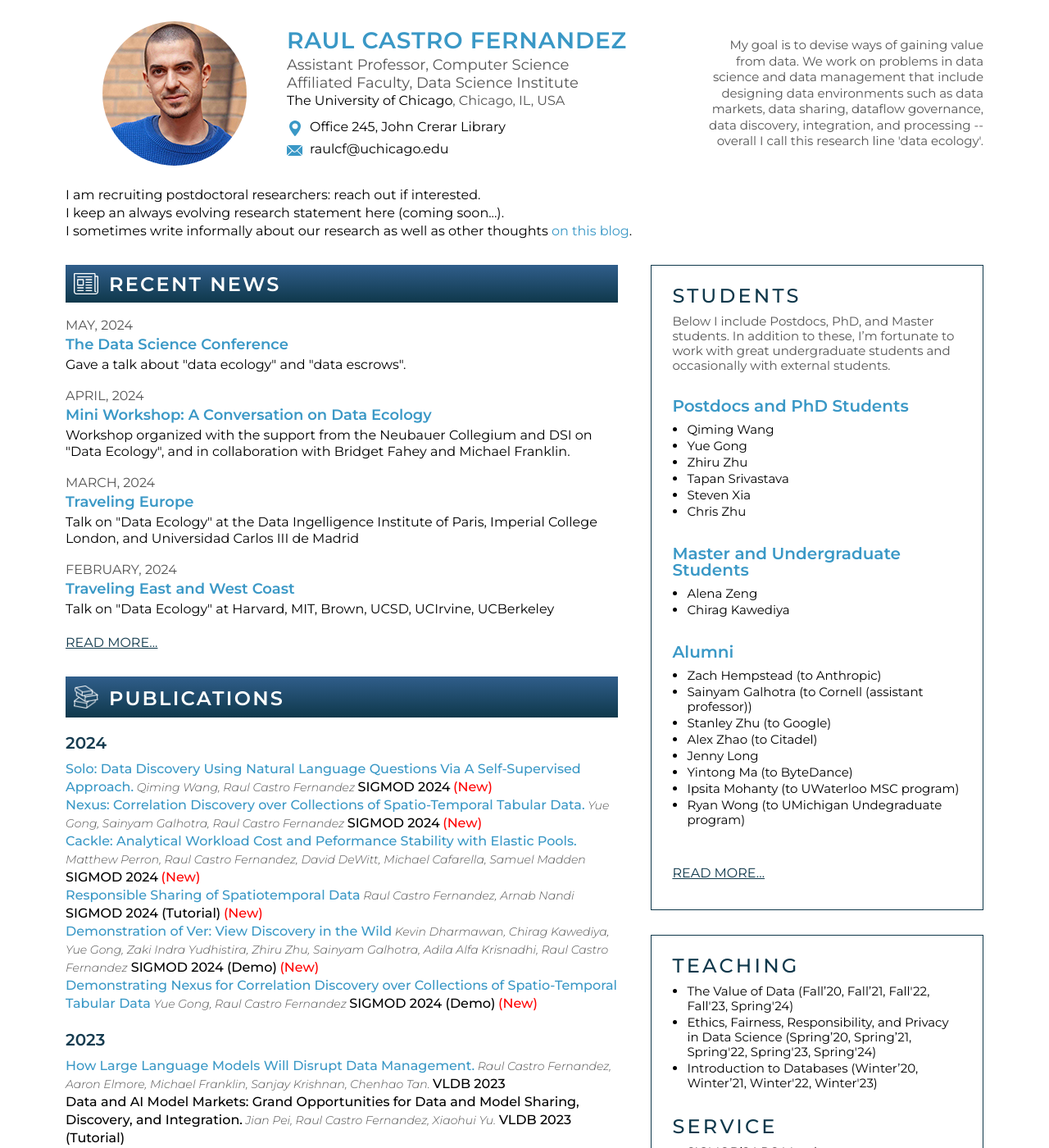
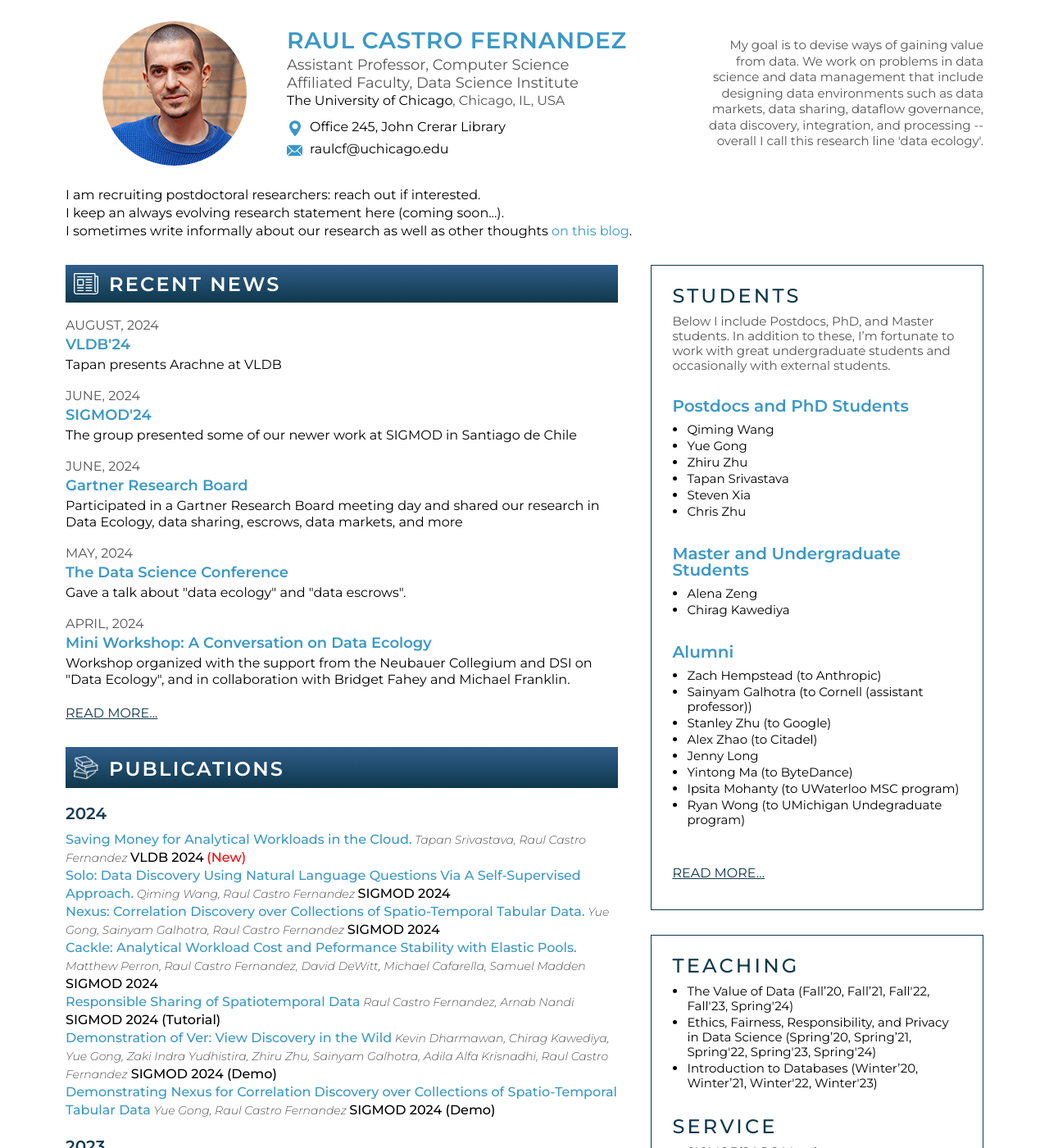
Before and after one commit to raulcf/raulcf.github.io, a Jekyll site: the page index.html, which Jekyll copies as it is, in a window 1280 px wide and 1400 px high. Shown: the whole window at 82% size. Built offline with Jekyll 4.4.1, drawn with Linux system fonts in a browser that asks for light colours.

Commit message:
updated pubs and log entries

```diff
--- a/index.html
+++ b/index.html
@@ -63,6 +63,35 @@ I sometimes write informally about our research as well as other thoughts <a hre
                 <div class="descbox">
 
                     <div class="newsbox">
+                        <div class="news-date">AUGUST, 2024</div>
+                        <h3 class="news-title"><a
+href="https://vldb.org/2024/">VLDB'24</a></h3>
+                        <p>Tapan presents Arachne at VLDB</p>
+                    </div>
+
+
+                    <div class="newsbox">
+                        <div class="news-date">JUNE, 2024</div>
+                        <h3 class="news-title"><a
+href="https://2024.sigmod.org">SIGMOD'24</a></h3>
+                        <p>The group presented some of our newer work at SIGMOD
+in Santiago de Chile</p>
+                    </div>
+
+
+                    <div class="newsbox">
+                        <div class="news-date">JUNE, 2024</div>
+
+                        <h3 class="news-title"><a
+href="">Gartner Research Board</a></h3>
+                        <p>Participated in a Gartner Research Board meeting day
+and shared our research in Data Ecology, data sharing, escrows, data markets,
+and more</p>
+                    </div>
+
+
+
+                    <div class="newsbox">
                         <div class="news-date">MAY, 2024</div>
 
                         <h3 class="news-title"><a
@@ -85,25 +114,6 @@ Michael Franklin. </p>
                     </div>
 
 
-                    <div class="newsbox">
-                        <div class="news-date">MARCH, 2024</div>
-
-                        <h3 class="news-title">Traveling Europe</h3>
-                        <p>Talk on "Data Ecology" at the Data Ingelligence Institute of Paris,
-Imperial College London, and Universidad Carlos III de Madrid</p>
-                    </div>
-
-
-                    <div class="newsbox">
-                        <div class="news-date">FEBRUARY, 2024</div>
-
-                        <h3 class="news-title">Traveling East and West Coast</h3>
-                        <p>
-Talk on "Data Ecology" at Harvard, MIT, Brown, UCSD, UCIrvine,
-UCBerkeley</p>
-                    </div>
-
-
 
                     <div class="morenews"><a href="http://www.raulcastrofernandez.com/log">READ MORE...</a></div>
                 </div>
@@ -117,37 +127,40 @@ UCBerkeley</p>
                 <div class="titlebox"><h2><img src="images/stack-of-books.png" alt="">PUBLICATIONS</h2></div>
                 <div class="descbox publicationbox">
 
-
                     <p class="republican-year first">2024</p>
 
                     <p>
                     <strong><a
+href="./papers/arachne-vldb24.pdf">Saving Money for Analytical Workloads in the
+Cloud.</a></strong> Tapan Srivastava, Raul Castro Fernandez <strong>VLDB 2024</strong> <strong> <span
+style='color:red;'>(New)</span></strong>
+                    <br>
+
+
+                    <p>
+                    <strong><a
 href="./papers/solo-sigmod24.pdf">Solo: Data Discovery Using Natural Language
-Questions Via A Self-Supervised Approach.</a></strong> Qiming Wang, Raul Castro Fernandez <strong>SIGMOD 2024</strong> <strong> <span
-style='color:red;'>(New)</span></strong>
+Questions Via A Self-Supervised Approach.</a></strong> Qiming Wang, Raul Castro Fernandez <strong>SIGMOD 2024</strong>
                     <br>
 
                     <p>
                     <strong><a
 href="./papers/nexus-sigmod24.pdf">Nexus: Correlation Discovery over
 Collections of Spatio-Temporal Tabular Data.</a></strong> Yue Gong, Sainyam
-Galhotra, Raul Castro Fernandez <strong>SIGMOD 2024</strong> <strong> <span
-style='color:red;'>(New)</span></strong>
+Galhotra, Raul Castro Fernandez <strong>SIGMOD 2024</strong>
                     <br>
 
                     <p>
                     <strong><a
 href="./papers/cackle-sigmod24.pdf">Cackle: Analytical Workload Cost and
 Peformance Stability with Elastic Pools.</a></strong> Matthew Perron, Raul
-Castro Fernandez, David DeWitt, Michael Cafarella, Samuel Madden <strong>SIGMOD 2024</strong> <strong> <span
-style='color:red;'>(New)</span></strong>
+Castro Fernandez, David DeWitt, Michael Cafarella, Samuel Madden <strong>SIGMOD 2024</strong>
                     <br>
 
                     <p>
                     <strong><a
 href="./papers/sigmod24-tutorial.pdf">Responsible Sharing of Spatiotemporal Data</a></strong> Raul
-Castro Fernandez, Arnab Nandi <strong>SIGMOD 2024 (Tutorial)</strong> <strong> <span
-style='color:red;'>(New)</span></strong>
+Castro Fernandez, Arnab Nandi <strong>SIGMOD 2024 (Tutorial)</strong>
 
                     <br>
 
@@ -156,8 +169,7 @@ style='color:red;'>(New)</span></strong>
 href="./papers/Ver_SIGMOD_24_Demo.pdf">Demonstration of Ver: View Discovery in
 the Wild</a></strong> Kevin Dharmawan, Chirag Kawediya, Yue Gong, Zaki Indra
 Yudhistira, Zhiru Zhu, Sainyam Galhotra, Adila Alfa Krisnadhi, Raul Castro
-Fernandez<strong> SIGMOD 2024 (Demo)</strong> <strong> <span
-style='color:red;'>(New)</span></strong>
+Fernandez<strong> SIGMOD 2024 (Demo)</strong>
 
                     <br>
 
@@ -165,8 +177,7 @@ style='color:red;'>(New)</span></strong>
                     <strong><a
 href="./papers/Nexus_SIGMOD_24_Demo.pdf">Demonstrating Nexus for Correlation
 Discovery over Collections of Spatio-Temporal Tabular Data</a></strong> Yue
-Gong, Raul Castro Fernandez <strong>SIGMOD 2024 (Demo)</strong> <strong> <span
-style='color:red;'>(New)</span></strong>
+Gong, Raul Castro Fernandez <strong>SIGMOD 2024 (Demo)</strong>
                     <br>
                     </p>
 
```
Also changed, not shown: log.md (+5 -0 lines), 1 other file.
